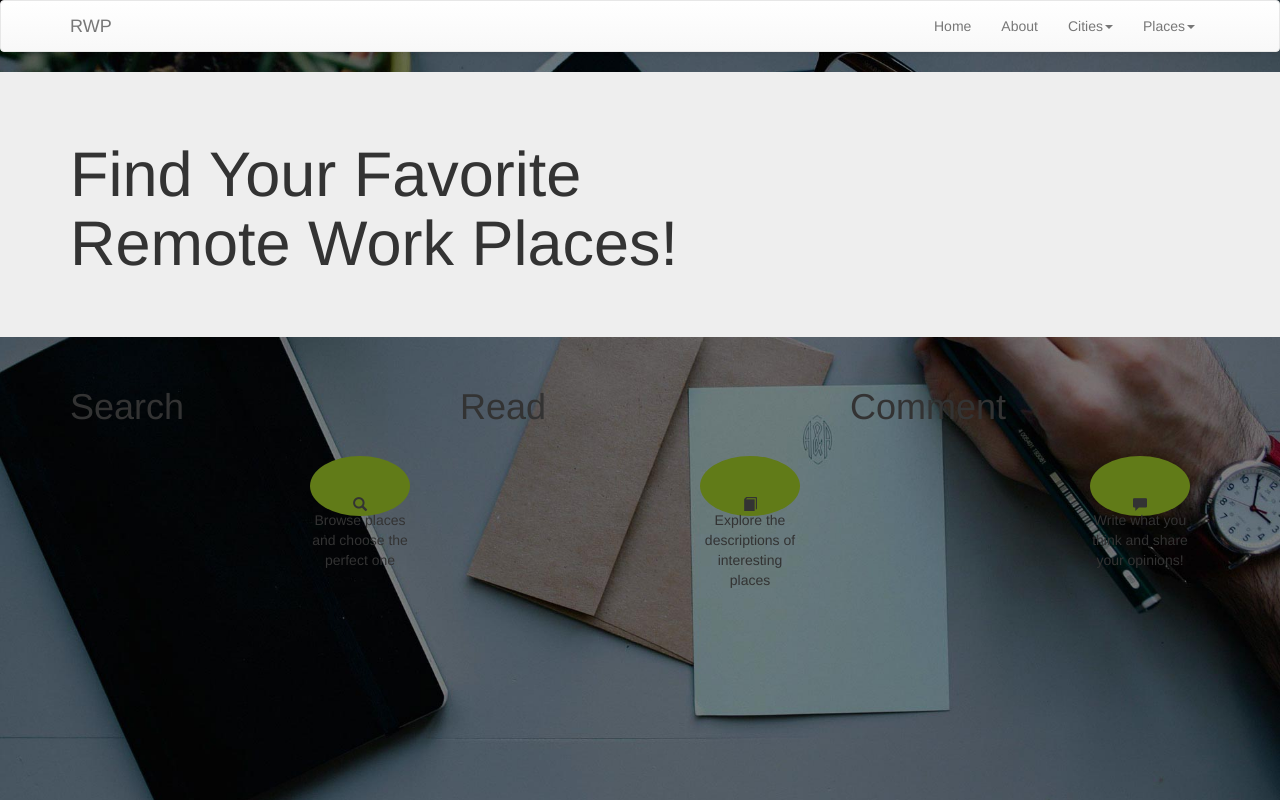
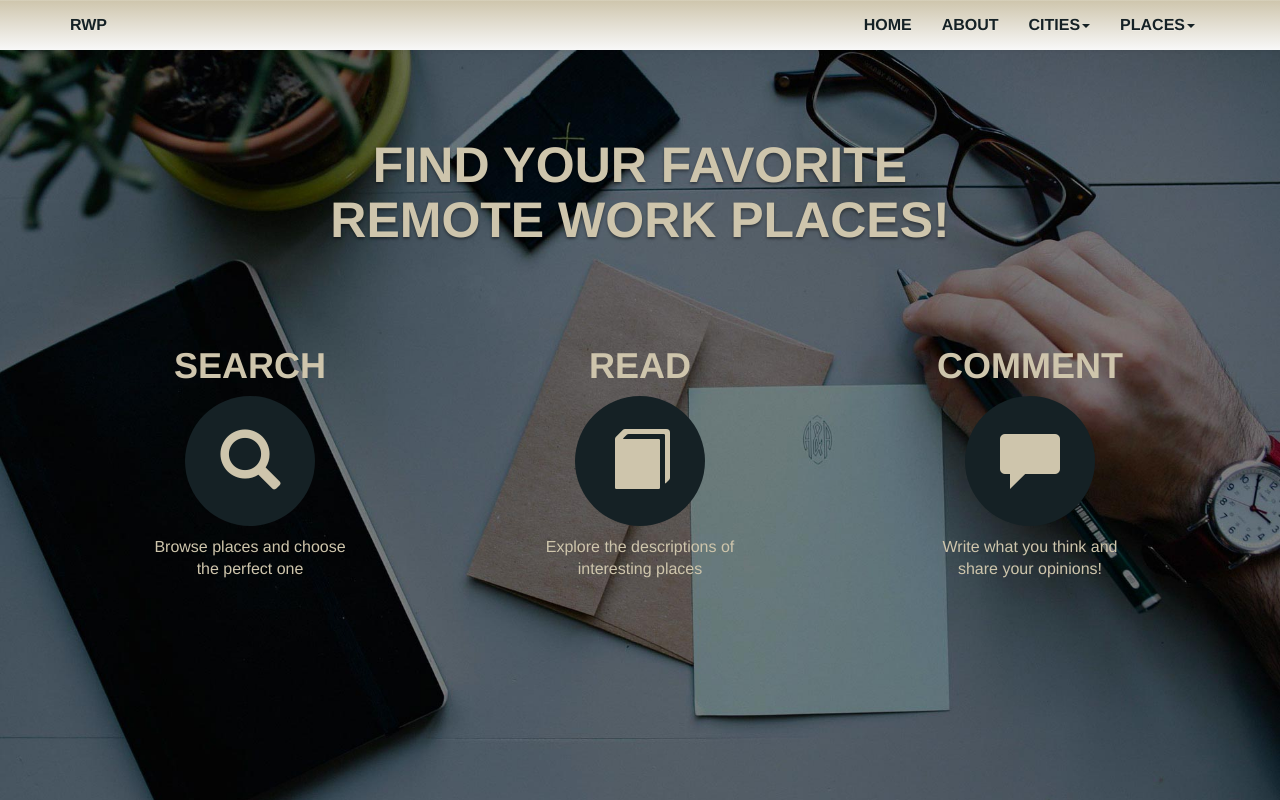
Before and after one commit to emka123/remoteworkplaces, a Django app: page / in a window 1280 px wide. Run offline with Django 3.2, Linux system fonts and the light colour scheme; some libraries are stand-ins or nearby versions.

Commit message:
Add classes for change home design

```diff
--- a/static/css/digitalnomads.css
+++ b/static/css/digitalnomads.css
@@ -1,22 +1,123 @@
 body {
-	background: url('../../static/photos/remotework-main.jpg');
-	background-repeat: no-repeat;
-	background-position: center;
-	background-size: cover;
+   background: url('../../static/photos/remotework-main.jpg');
+   background-repeat: no-repeat;
+   background-position: center;
+   background-size: cover;
 
 }
 
+
+
+
+.jumbotron {
+    background-color: transparent;
+    text-align: center;
+    top: 40px;
+}
+
+.jumbotron h1 {
+    color: #CEC5AC;
+    font-size: 50px;
+    text-shadow: 0 2px 3px rgba(0,0,0,.4);
+    text-transform: uppercase;
+    font-weight: bold;
+
+}
+
+
 .medium {
    text-align:center;
-   width:100px;
-   height:40px;
+   width:130px;
+   height:130px;
    padding-top:40px;
    padding-bottom:20px;
    margin:20px;
    border-radius:50%;
-   float:right;
+   margin-top: 5px;
+
 }
 
 .color1 {
-	background:#617B18;
+   background-color: #152125;
 }
+
+.glyphicon-search {
+   font-size: 60px;
+   top: -6px;
+   color: #CEC5AC;
+}
+
+.glyphicon-book {
+   font-size: 60px;
+   top: -6px;
+   color: #CEC5AC;
+}
+
+.glyphicon-comment {
+   font-size: 60px;
+   top: -6px;
+   color: #CEC5AC;
+}
+
+.center-block {
+   display: block;
+   margin-left: auto;
+   margin-right: auto;
+}
+
+.navbar-default {
+  background-image: linear-gradient(to bottom,#CEC5AC 0,#F8F8F8 100%);
+  font-color: #152125;
+  border-color: transparent;
+  border-radius: 0px;
+
+}
+
+.navbar {
+  border-radius: 0px;
+  border: none;
+}
+
+.navbar-default .navbar-nav>li>a {
+  color: #152125;
+  font-size: 16px;
+  text-transform: uppercase;
+  font-weight: bold;
+
+
+}
+
+.navbar-default .navbar-brand {
+  color: #152125;
+  font-size: 16px;
+  text-transform: uppercase;
+  font-weight: bold;
+}
+
+.properties {
+  margin: -10px 0 0 0;
+
+
+}
+
+.properties h1 {
+  text-align: center;
+  text-transform: uppercase;
+  font-color: #152125;
+  font-weight: bold;
+
+
+}
+
+body {
+  color:#CEC5AC;
+}
+
+p {
+  margin-top: 50px;
+  font-size: 16px;
+  width: 200px;
+  text-align: center;
+  margin: 40px 0 0 -35px;
+
+}
```
